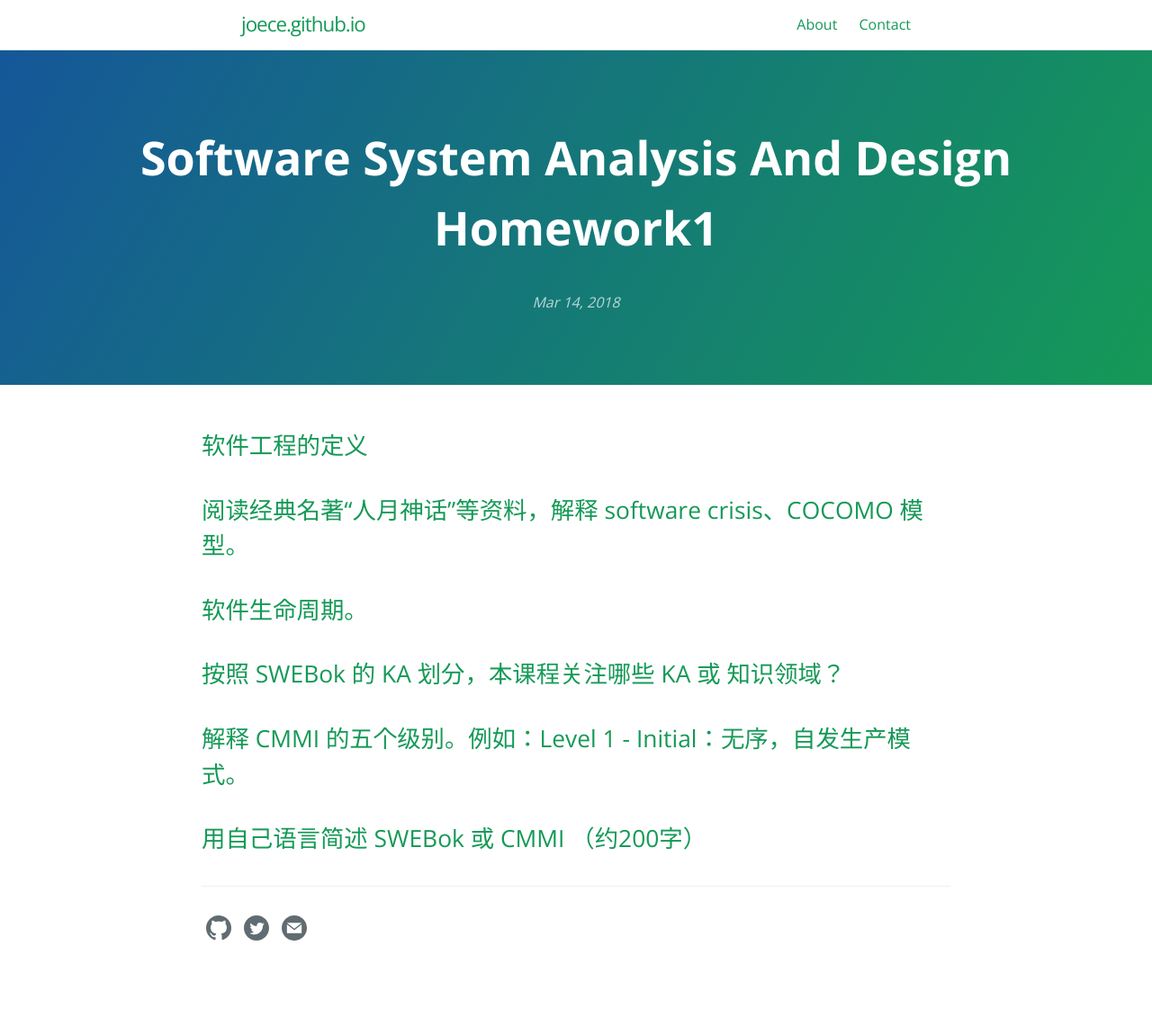
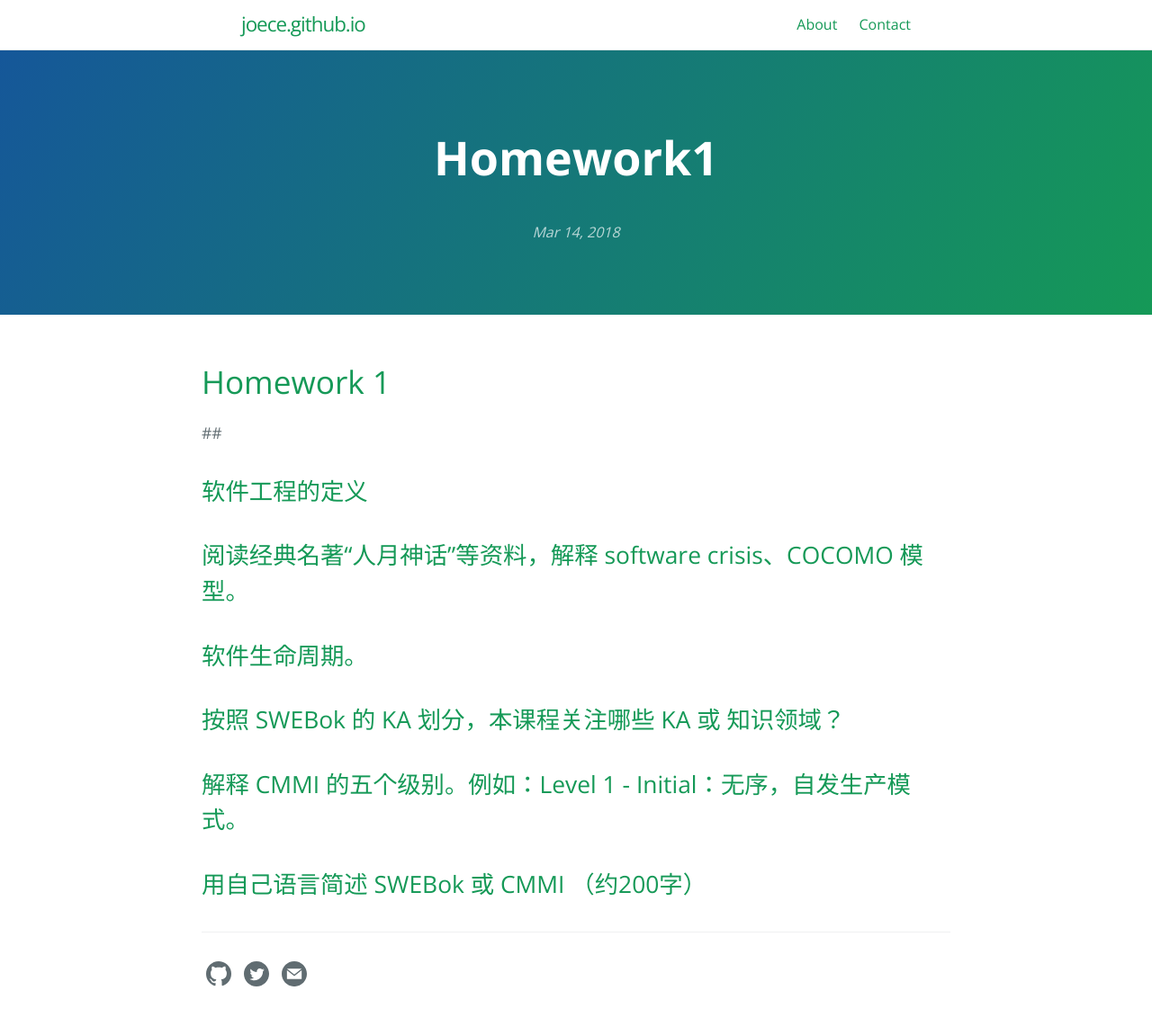
Before and after one commit to joece/joece.github.io, a Jekyll site: the page built from _posts/2018-03-14-Software-System-Analysis-and-Design-Homework1.md, in a window 1280 px wide. Shown: the whole page at 90% size. Built offline with Jekyll 4.4.1, drawn with Linux system fonts in a browser that asks for light colours; our own code applies the rules of GitHub Pages for plain Markdown files; before the commit the page ends 1100 px from its top, so only the background shows below that.

Commit message:
Update 2018-03-14-Software-System-Analysis-and-Design-Homework1.md

```diff
--- a/_posts/2018-03-14-Software-System-Analysis-and-Design-Homework1.md
+++ b/_posts/2018-03-14-Software-System-Analysis-and-Design-Homework1.md
@@ -1,3 +1,9 @@
+---
+layout: post
+title: "Homework1"
+---
+# Homework 1
+##
 ## 软件工程的定义
 ## 阅读经典名著“人月神话”等资料，解释 software crisis、COCOMO 模型。
 ## 软件生命周期。
```
